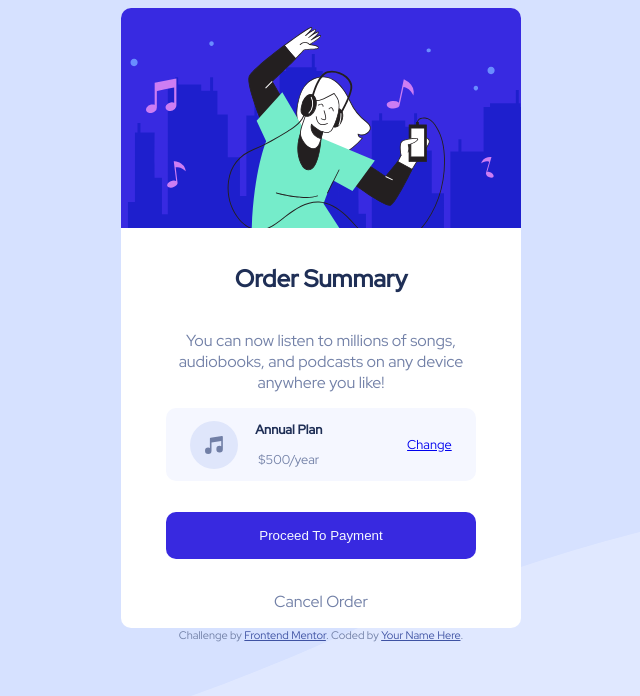
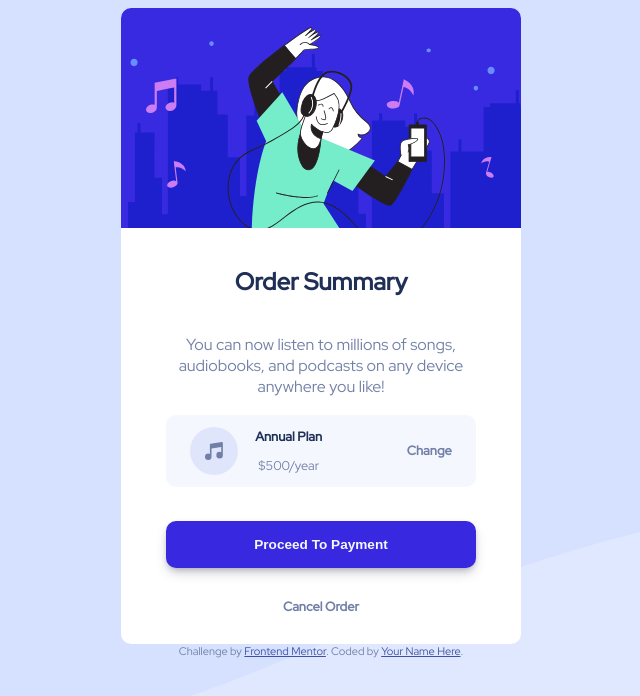
Before and after one commit to alisbai/order-summery-component-frontend-mentor, a plain HTML site: page index.html in a window 1280 px wide. Shown: the whole page, without its empty margins (319-959 px from the left). Drawn offline with Linux system fonts and the light colour scheme; a web font is replaced by a local one.

Commit message:
finished project

```diff
--- a/index.html
+++ b/index.html
@@ -14,26 +14,28 @@
 
 </head>
 <body>
-  <main class="card">
+  <main role="order card" class="card">
 
-    <div class="imageSection"></div>
+    <div class="imageSection">
+      <span class="backgroundImage" role="image" area-label="Happy girl smiling while she listens to music"></span>
+    </div>
 
-    <h2 class="summary">Order Summary</h2>
+    <h2 class="summary" role="title">Order Summary</h2>
 
-    <p class="description">You can now listen to millions of songs, audiobooks, and podcasts on any device anywhere you like!</p>
+    <p class="description" role="order description">You can now listen to millions of songs, audiobooks, and podcasts on any device anywhere you like!</p>
 
-    <div class="plan">
+    <div class="plan" role="order Summary">
       <object data="images/icon-music.svg" class="musicIcon"></object>
       <div class="planType">
         <p  class="annual"><b>Annual Plan</b></p>
         <p class="price">$500/year</p>
       </div>
-      <a href="#" class="change">Change</a>
+      <a href="#" class="change"><b>Change</b></a>
     </div>
 
-    <button class="paymentButton">Proceed To Payment</button>
+    <button class="paymentButton"><b>Proceed To Payment</b></button>
 
-    <p class="cancelOrder">Cancel Order</p>
+    <p class="cancelOrder"><b>Cancel Order</b></p>
   </main>
 
 
--- a/style.css
+++ b/style.css
@@ -25,19 +25,11 @@ body {
 
 }
 
-@media  screen and (max-width: 375px) {
-    body {
-        background-image:url(images/pattern-background-mobile.svg);
-    }
-    .card {
-        width: 300px;
-    }
-}
 
 .card {
     width: 400px;
     height: 620px;
-    padding: 0;
+    padding: 0 0 1rem 0;
     margin: 0 auto;
     border: none;
     border-radius: 10px;
@@ -47,6 +39,15 @@ body {
     justify-content: space-between;
 }
 
+@media  screen and (max-width: 375px) {
+    body {
+        background-image: url(images/pattern-background-mobile.svg);
+        background-size: contain;
+    }
+    .card {
+        width: 300px;
+    }
+}
 .imageSection {
     height: 220px;
     background-image: url(images/illustration-hero.svg);
@@ -86,17 +87,34 @@ body {
 .change {
     grid-area: 1/7/2/8;
     margin: auto;
+    text-decoration: none;
+    color: inherit;
 }
 
 .paymentButton {
+    font-size: 0.85rem;
     margin: 0 2.8rem;
     padding: 1rem;
     color: var(--veryPaleBlue);
     background-color: var(--brightBlue);
     border: none;
     border-radius: 10px;
+    box-shadow: rgba(50, 50, 93, 0.25) 0px 6px 12px -2px, rgba(0, 0, 0, 0.3) 0px 3px 7px -3px;
+    cursor: pointer;
 }
 
+.paymentButton:hover {
+    background-color: rgba(126, 114, 231, 0.933);
+}
+
+.cancelOrder {
+    cursor: pointer;
+    font-size: 0.8rem;
+}
+
+.cancelOrder:hover, .change:hover {
+    color: var(--darkBlue);
+}
 
 
 
```
